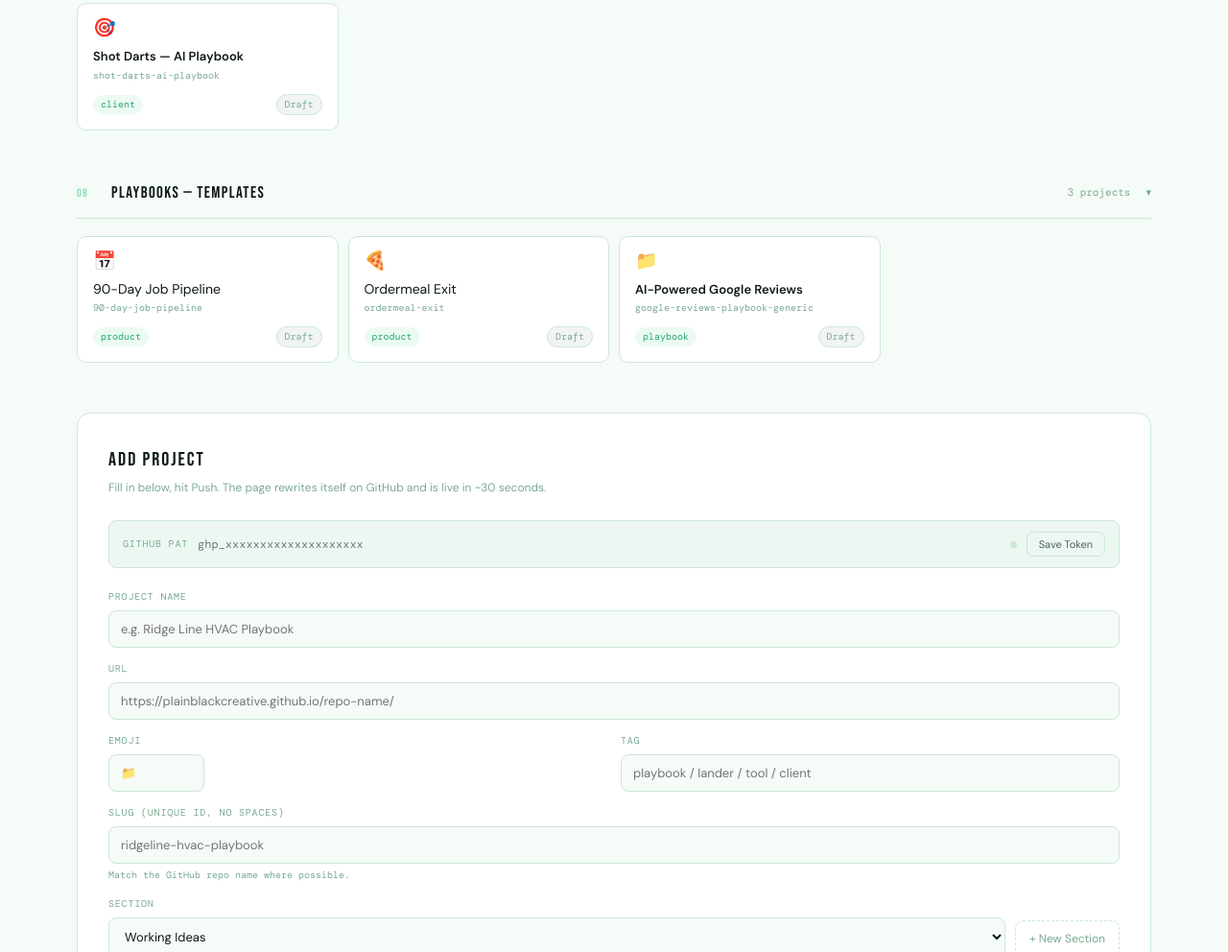
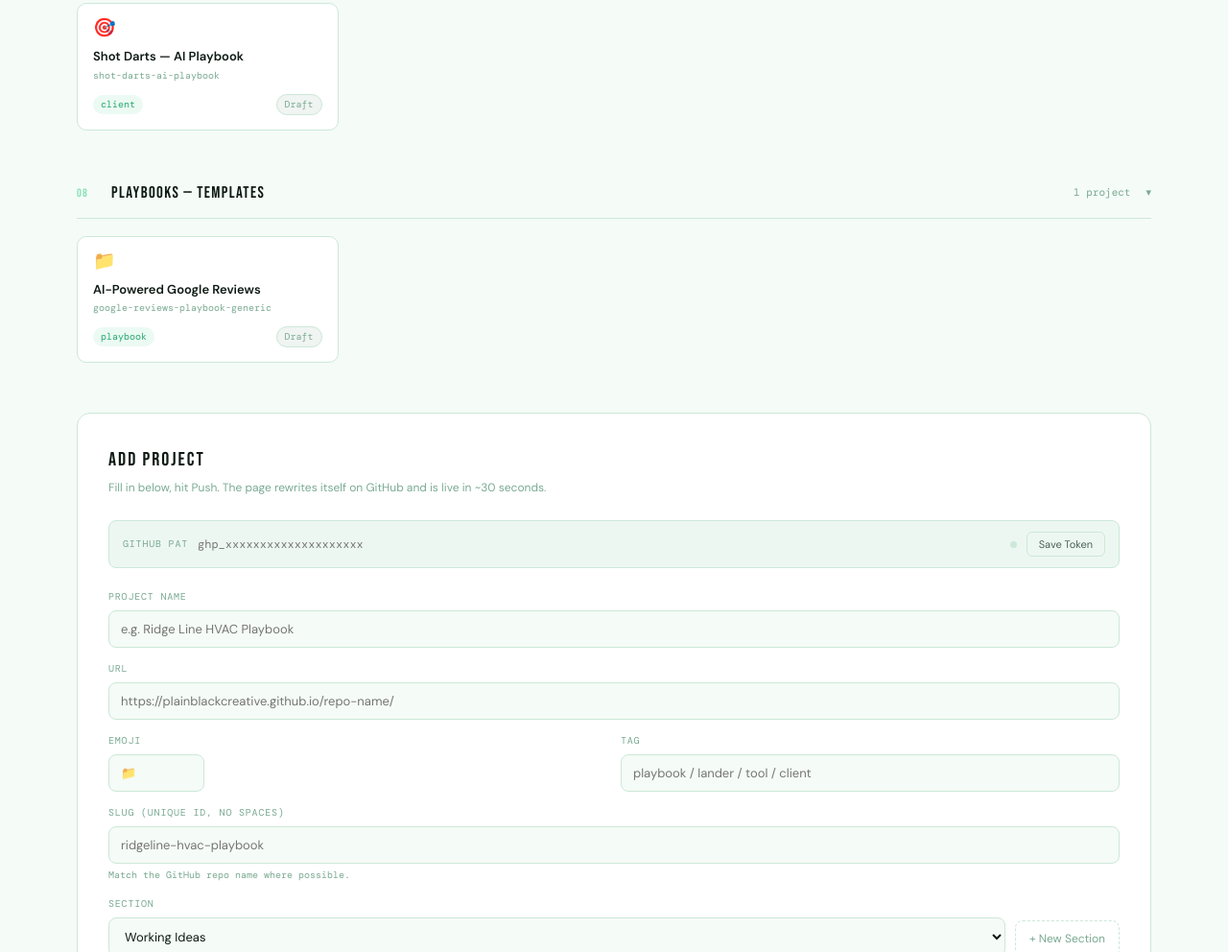
Before and after one commit to plainblackcreative/plainblack-hub, a plain HTML site: page index.html in a window 1280 px wide. Shown: the part 1851-2843 px from the top of the page at 96% size. Drawn offline with nearby package versions, Linux system fonts and the light colour scheme.

Commit message:
hub: update registry

```diff
--- a/index.html
+++ b/index.html
@@ -596,26 +596,6 @@ const REGISTRY = [
     "title": "Playbooks — Templates",
     "tiles": [
       {
-        "name": "90-Day Job Pipeline",
-        "url": "#",
-        "emoji": "📅",
-        "tag": "product",
-        "slug": "90-day-job-pipeline",
-        "status": "draft",
-        "flagged": false,
-        "comment": ""
-      },
-      {
-        "name": "Ordermeal Exit",
-        "url": "#",
-        "emoji": "🍕",
-        "tag": "product",
-        "slug": "ordermeal-exit",
-        "status": "draft",
-        "flagged": false,
-        "comment": ""
-      },
-      {
         "name": "AI-Powered Google Reviews",
         "url": "https://plainblackcreative.github.io/google-reviews-playbook-generic/",
         "emoji": "📁",
```
